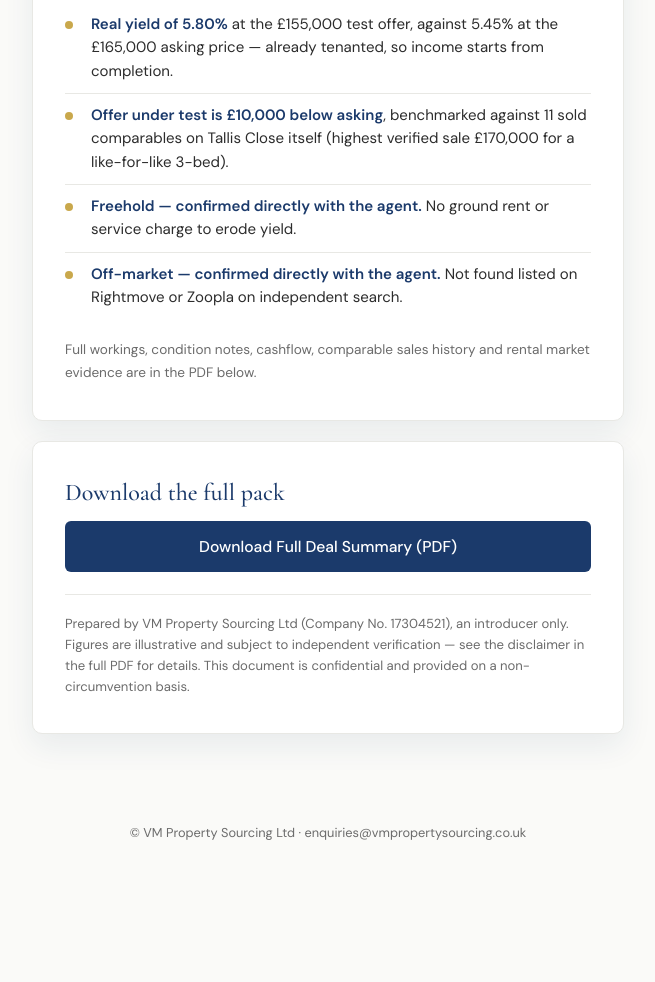
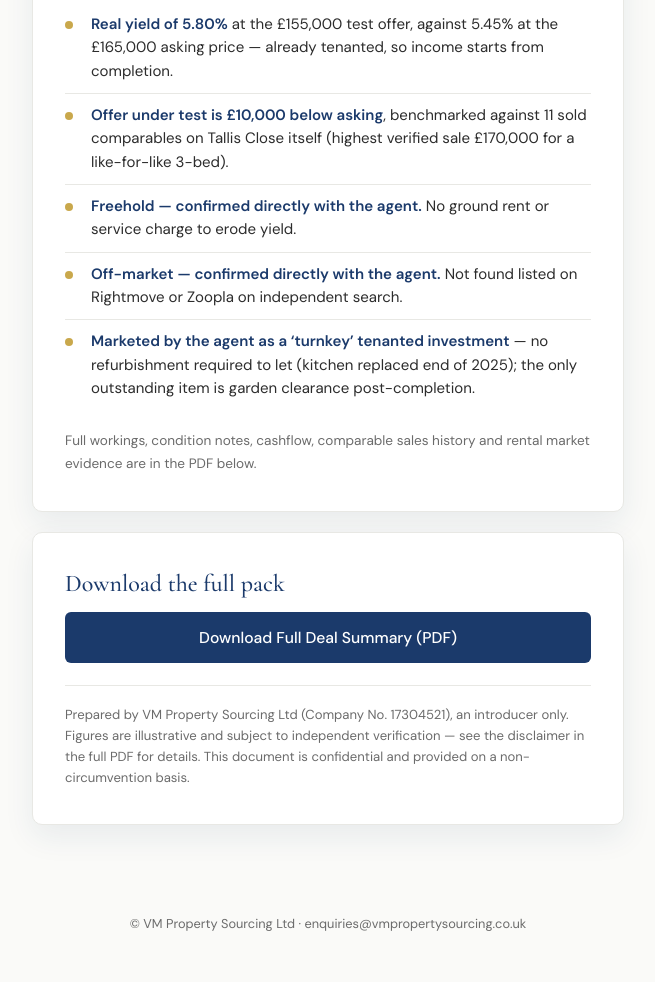
Before and after one commit to mastervbox360/vmpropertysourcing, a plain HTML site: page deals/tallis-close-np19/index.html in a window 1280 px wide. Shown: the part 953-1935 px from the top of the page, without its empty margins (312-967 px from the left). Before the commit the page ends 1844 px from the top, so only its background shows below. Drawn offline with nearby package versions, Linux system fonts and the light colour scheme.

Commit message:
Add turnkey framing (attributed to agent); fix labeled-line hanging indent to align with content

```diff
--- a/deals/tallis-close-np19/index.html
+++ b/deals/tallis-close-np19/index.html
@@ -101,6 +101,9 @@
         to erode yield.</li>
       <li><strong>Off-market &mdash; confirmed directly with the agent.</strong> Not found listed on Rightmove or
         Zoopla on independent search.</li>
+      <li><strong>Marketed by the agent as a &lsquo;turnkey&rsquo; tenanted investment</strong> &mdash; no
+        refurbishment required to let (kitchen replaced end of 2025); the only outstanding item is garden
+        clearance post-completion.</li>
     </ul>
     <p style="margin: 20px 0 0; font-size: 0.85rem;">Full workings, condition notes, cashflow, comparable sales
       history and rental market evidence are in the PDF below.</p>
```
Also changed, not shown: 1 other file.
